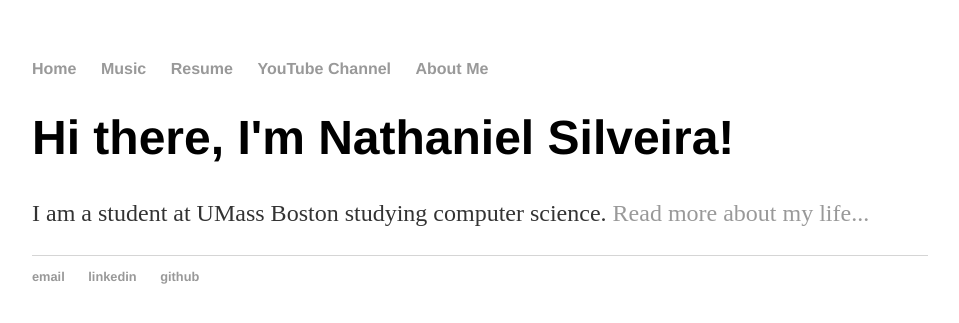
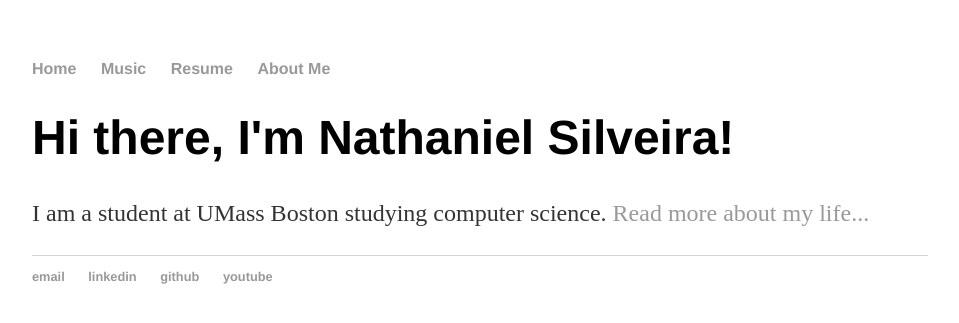
Before and after one commit to n8silveira/n8silveira.github.io, a Jekyll site: the page built from index.html, in a window 1280 px wide. Shown: the top 323 px of the page, without its empty margins (160-1119 px from the left). Built offline with Jekyll 4.4.1, drawn with Linux system fonts in a browser that asks for light colours.

Commit message:
Update default.html

```diff
--- a/_layouts/default.html
+++ b/_layouts/default.html
@@ -11,7 +11,6 @@
 	        		<li><a href="https://n8silveira.github.io/">Home</a></li>
 		        	<li><a href="/music">Music</a></li>
 	        		<li><a href="/cv">Resume</a></li>
-				<li><a href="https://www.youtube.com/channel/UCCujwuJt8nCJ71GJybQ4Tsg" target="_blank">YouTube Channel</a></li>
 				<li><a href="/about">About Me</a></li>
 	    		</ul>
 			</nav>
```
Also changed, not shown: other parts of _layouts/default.html (+1 -0 lines).
